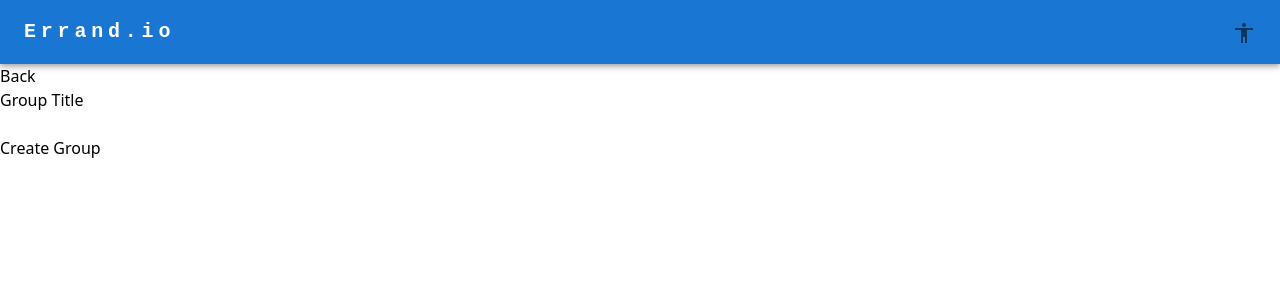
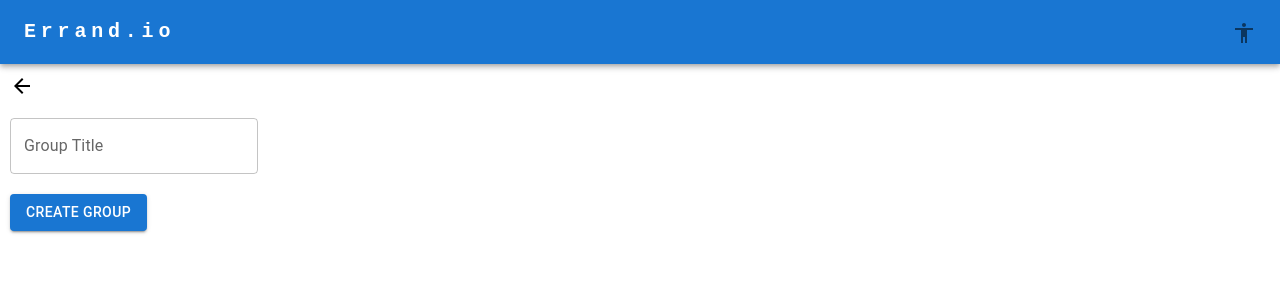
Before and after one commit to charovatzbassar/errand.io, a React (Vite) app in the folder app/: page /todos/new in a window 1280 px wide. Shown: the top 300 px of the page. Built offline with nearby package versions, Linux system fonts and the light colour scheme; sample sign-in values are in the browser's storage.

Commit message:
add todo group forms

```diff
--- a/app/src/components/TodoGroupForm.jsx
+++ b/app/src/components/TodoGroupForm.jsx
@@ -1,5 +1,6 @@
 import { useEffect } from "react";
 import { useForm } from "react-hook-form";
+import { TextField, Button, Box } from "@mui/material";
 
 const TodoGroupForm = ({ action, onSubmit, data = {} }) => {
   const {
@@ -29,17 +30,23 @@ const TodoGroupForm = ({ action, onSubmit, data = {} }) => {
 
   return (
     <form onSubmit={handleSubmit(onSubmit)}>
-      <label htmlFor="title">Group Title</label>
-      <div className="form-group">
-        <input
-          {...register("title", { required: "Group title is required!" })}
-          type="text"
-        />
-        <div className="error">{errors.title && errors.title.message}</div>
-      </div>
-      <div className="form-group">
-        <button>{buttonMessage} Group</button>
-      </div>
+      <TextField
+        sx={{ margin: "10px" }}
+        label={action === "CREATE" ? "Group Title" : ""}
+        variant="outlined"
+        type="title"
+        {...register("title", { required: "Group title is required!" })}
+      />
+      <div className="error">{errors.title && errors.title.message}</div>
+
+      <Button
+        sx={{ margin: "10px" }}
+        type="submit"
+        variant="contained"
+        color="primary"
+      >
+        {buttonMessage} Group
+      </Button>
     </form>
   );
 };
--- a/app/src/pages/CreateTodoGroupPage.jsx
+++ b/app/src/pages/CreateTodoGroupPage.jsx
@@ -2,6 +2,7 @@ import { useState } from "react";
 import TodoGroupForm from "../components/TodoGroupForm";
 import { createTodoGroup } from "../utils/api";
 import { useNavigate } from "react-router-dom";
+import ArrowBackIcon from "@mui/icons-material/ArrowBack";
 
 const CreateTodoGroupPage = () => {
   const [error, setError] = useState("");
@@ -22,7 +23,10 @@ const CreateTodoGroupPage = () => {
 
   return (
     <>
-      <button onClick={() => navigate(`/todos`)}>Back</button>
+      <ArrowBackIcon
+        sx={{ margin: "10px", cursor: "pointer" }}
+        onClick={() => navigate("/todos")}
+      />
       <TodoGroupForm action="CREATE" onSubmit={onSubmit} />
       {error}
     </>
--- a/app/src/pages/EditTodoGroupPage.jsx
+++ b/app/src/pages/EditTodoGroupPage.jsx
@@ -3,6 +3,7 @@ import TodoGroupForm from "../components/TodoGroupForm";
 import { getTodoGroupData, updateTodoGroup } from "../utils/api";
 import { useParams } from "react-router-dom";
 import { useNavigate } from "react-router-dom";
+import ArrowBackIcon from "@mui/icons-material/ArrowBack";
 
 const EditTodoGroupPage = () => {
   const [todoGroupData, setTodoGroupData] = useState({});
@@ -29,7 +30,10 @@ const EditTodoGroupPage = () => {
 
   return (
     <>
-      <button onClick={() => navigate(`/todos/${groupId}`)}>Back</button>
+      <ArrowBackIcon
+        sx={{ margin: "10px", cursor: "pointer" }}
+        onClick={() => navigate("/todos")}
+      />{" "}
       <TodoGroupForm action="EDIT" onSubmit={onSubmit} data={todoGroupData} />
     </>
   );
```
